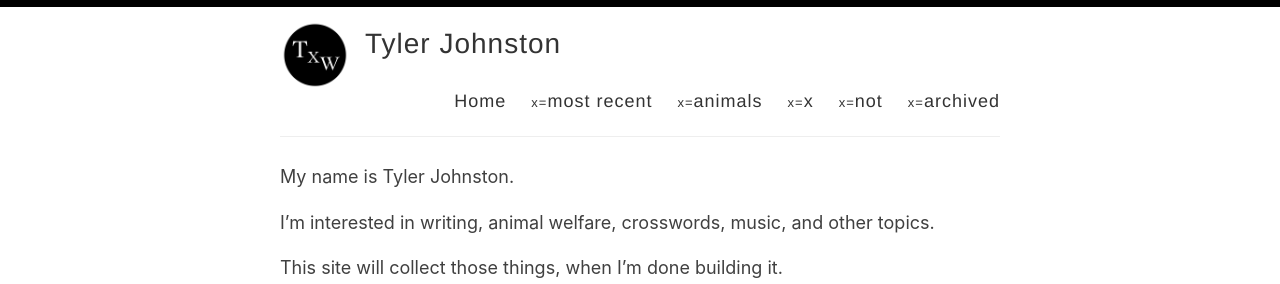
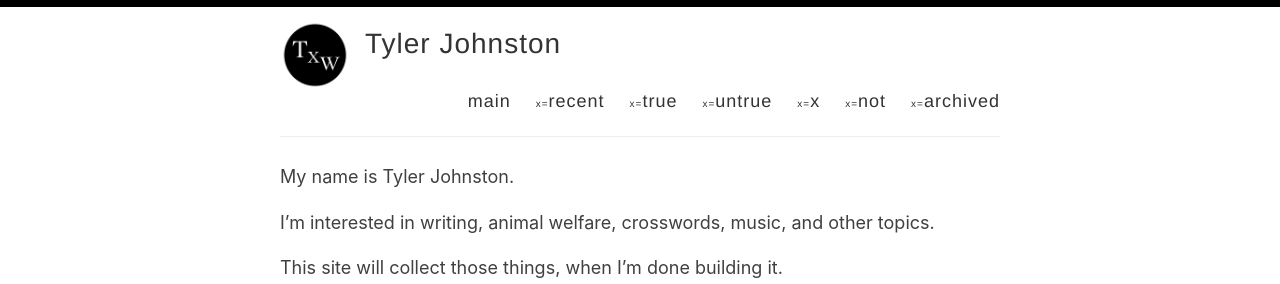
Before and after one commit to tylerxwords/tylerxwords.github.i, a Jekyll site: the page built from index.md, in a window 1280 px wide. Shown: the top 284 px of the page. Built offline with Jekyll 4.4.1, drawn with Linux system fonts in a browser that asks for light colours.

Commit message:
Update default.html

```diff
--- a/_layouts/default.html
+++ b/_layouts/default.html
@@ -36,12 +36,13 @@
             </div>
 
             <nav>
-              <a href="{{ site.baseurl }}/">Home</a>
-              <a href="{{ site.baseurl }}/most-recent"><font size="-1.5">x=</font>most recent</a>
-              <a href="{{ site.baseurl }}/animals"><font size="-1.5">x=</font>animals</a>
-              <a href="{{ site.baseurl }}/xwords"><font size="-1.5">x=</font>x</a>
-              <a href="{{ site.baseurl }}/music"><font size="-1.5">x=</font>not</a>
-              <a href="{{ site.baseurl }}/archive"><font size="-1.5">x=</font>archived</a>
+              <a href="{{ site.baseurl }}/">main</a>
+              <a href="{{ site.baseurl }}/most-recent"><font size="-2.5">x=</font>recent</a>
+              <a href="{{ site.baseurl }}/true"><font size="-2.5">x=</font>true</a>
+              <a href="{{ site.baseurl }}/untrue"><font size="-2.5">x=</font>untrue</a>
+              <a href="{{ site.baseurl }}/xwords"><font size="-2.5">x=</font>x</a>
+              <a href="{{ site.baseurl }}/music"><font size="-2.5">x=</font>not</a>
+              <a href="{{ site.baseurl }}/archive"><font size="-2.5">x=</font>archived</a>
             </nav>
           </header>
         </div>
```
